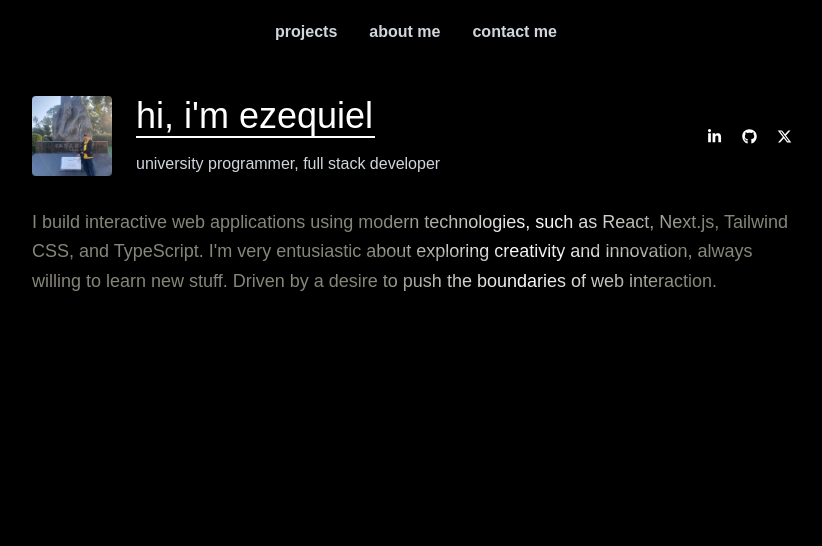
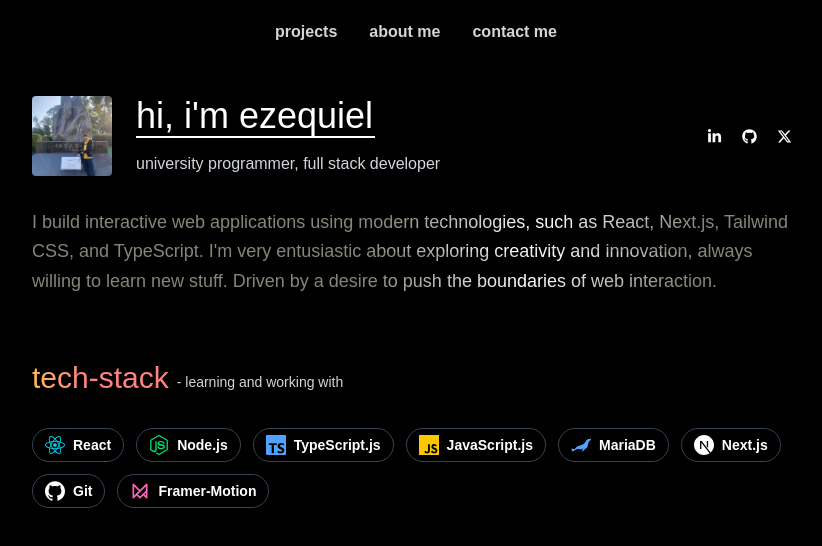
Before and after one commit to AlarconEzequiel285/portfolio, a Next.js app in the folder portfolio/: page / in a window 1280 px wide. Shown: the top 546 px of the page, without its empty margins (224-1046 px from the left). Built offline with nearby package versions, Linux system fonts and the light colour scheme.

Commit message:
Tech-stack section added

```diff
--- a/portfolio/src/app/globals.css
+++ b/portfolio/src/app/globals.css
@@ -3,13 +3,6 @@
 :root {
   --background: #ffffff;
   --foreground: #171717;
-}
-
-@theme inline {
-  --color-background: var(--background);
-  --color-foreground: var(--foreground);
-  --font-sans: var(--font-geist-sans);
-  --font-mono: var(--font-geist-mono);
 }
 
 @media (prefers-color-scheme: dark) {
@@ -91,3 +84,24 @@
   animation: underline 1s ease-out 1.4s forwards;
   width: 0;
 }
+
+@keyframes color-sweep {
+  0% {
+    background-position: 0% 50%;
+  }
+  50% {
+    background-position: 100% 50%;
+  }
+  100% {
+    background-position: 0% 50%;
+  }
+}
+
+.animate-color-sweep {
+    background: linear-gradient(90deg, #ff8181 0%,#ff8181 30%, #FFD93D 50%,#ff8181 70%,#ff8181 100%);
+    background-size: 300% 100%;
+    background-clip: text;
+    -webkit-background-clip: text;
+    -webkit-text-fill-color: transparent;
+    animation: color-sweep 4s ease-in-out infinite;
+  }
--- a/portfolio/src/app/page.tsx
+++ b/portfolio/src/app/page.tsx
@@ -1,5 +1,7 @@
 import Image from "next/image";
 import { FaLinkedinIn, FaGithub, FaXTwitter } from "react-icons/fa6";
+import { SiGithub, SiJavascript, SiMariadb, SiNextdotjs, SiNodedotjs, SiReact, SiTypescript } from "react-icons/si";
+import { TbBrandFramerMotion } from "react-icons/tb";
 
 export default function Home() {
   return (
@@ -50,7 +52,6 @@
                     university programmer, full stack developer
                   </h2>
                 </div>
-
                 {/* Redes Sociales / Contact me */}
                 <div className="ml-8">
                   <div className="flex gap-1">
@@ -66,7 +67,6 @@
                   </div>
                 </div>
               </div>
-
               {/* Descripción debajo */}
               <div className="relative overflow-hidden">
                 <p className="text-lg leading-relaxed animate-text-sweep">
@@ -75,6 +75,66 @@
               </div>
             </div>
           </div>
+
+          {/* Tech-Stack */}
+          <div className="mt-16">
+            <div className="flex items-start justify-center">
+              <div className="max-w-3xl w-full">
+                <div className="flex items-center justify-between mb-8">
+                  {/* Título principal */}
+                  <div className="flex-1">
+                    <div className="flex items-center gap-2">
+                      <h1 className="text-3xl text-white animate-color-sweep">
+                        tech-stack
+                      </h1>
+                      <h2 className="text-gray-300 text-sm relative top-[4px]">
+                       - learning and working with
+                      </h2>
+                    </div>
+                  </div>
+                </div>
+                {/* Contenido de Tech-Stack */}
+                <div className="flex flex-col gap-3">
+                  <div className="flex gap-3">
+                    <div className="flex items-center border border-gray-700 bg-transparent gap-2 px-3 py-1.5 rounded-full font-bold text-white text-sm shadow hover:bg-zinc-700 transition select-none">
+                      <SiReact className="text-cyan-400 text-xl" />
+                      React
+                    </div>
+                    <div className="flex items-center border border-gray-700 bg-transparent gap-2 px-3 py-1.5 rounded-full font-bold text-white text-sm shadow hover:bg-zinc-700 transition select-none">
+                      <SiNodedotjs className="text-green-400 text-xl" />
+                      Node.js
+                    </div>
+                    <div className="flex items-center border border-gray-700 bg-transparent gap-2 px-3 py-1.5 rounded-full font-bold text-white text-sm shadow hover:bg-zinc-700 transition select-none">
+                      <SiTypescript className="text-blue-400 text-xl" />
+                      TypeScript.js
+                    </div>
+                    <div className="flex items-center border border-gray-700 bg-transparent gap-2 px-3 py-1.5 rounded-full font-bold text-white text-sm shadow hover:bg-zinc-700 transition select-none">
+                      <SiJavascript className="text-yellow-400 text-xl" />
+                      JavaScript.js
+                    </div>
+                    <div className="flex items-center border border-gray-700 bg-transparent gap-2 px-3 py-1.5 rounded-full font-bold text-white text-sm shadow hover:bg-zinc-700 transition select-none">
+                      <SiMariadb className="text-blue-400 text-xl" />
+                      MariaDB
+                    </div>
+                    <div className="flex items-center border border-gray-700 bg-transparent gap-2 px-3 py-1.5 rounded-full font-bold text-white text-sm shadow hover:bg-zinc-700 transition select-none">
+                      <SiNextdotjs className="text-black-400 text-xl" />
+                      Next.js
+                    </div>
+                  </div>
+                  <div className="flex gap-3">
+                    <div className="flex items-center border border-gray-700 bg-transparent gap-2 px-3 py-1.5 rounded-full font-bold text-white text-sm shadow hover:bg-zinc-700 transition select-none">
+                      <SiGithub className="text-white-400 text-xl" />
+                      Git
+                    </div>
+                    <div className="flex items-center border border-gray-700 bg-transparent gap-2 px-3 py-1.5 rounded-full font-bold text-white text-sm shadow hover:bg-zinc-700 transition select-none">
+                      <TbBrandFramerMotion className="text-pink-400 text-xl" />
+                      Framer-Motion
+                    </div>
+                  </div>
+                </div>
+              </div>
+            </div>
+          </div>
         </div>
       </main>
     </div>
```
